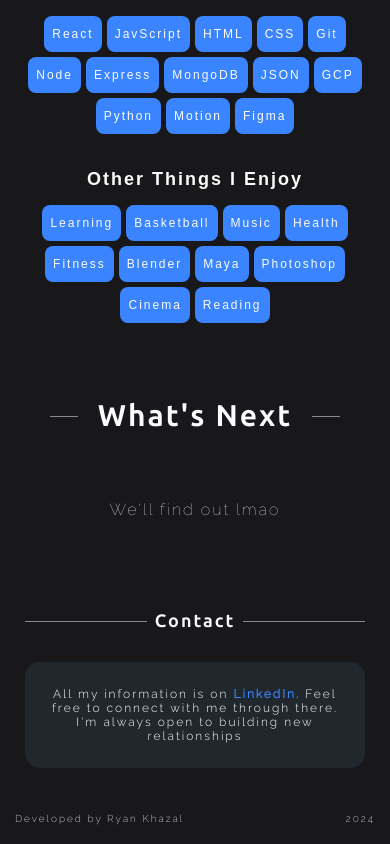
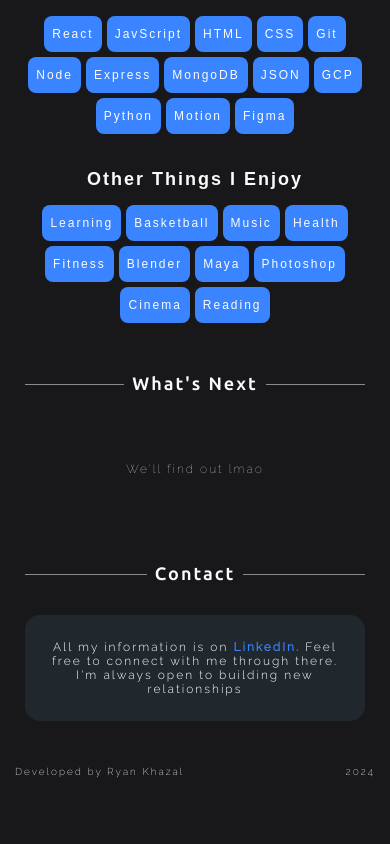
Before and after one commit to Bouderton/about-me, a React (Vite) app in the folder About-Me/: page / in a window 390 px wide. Shown: the part 1737-2581 px from the top of the page. After the commit the page ends 2534 px from the top, so only its background shows below. Built offline with nearby package versions, Linux system fonts and the light colour scheme.

Commit message:
adaptive next section

```diff
--- a/About-Me/src/components/Next/Next.css
+++ b/About-Me/src/components/Next/Next.css
@@ -15,7 +15,7 @@
 }
 
 .next__title {
-  font-size: 30px;
+  font-size: 40px;
   margin: 0 auto;
   flex-shrink: 0;
   font-family: "UbuntuSans-Bold", Arial;
@@ -29,3 +29,54 @@
 .next__info-text {
   font-family: "Raleway-Thin", Arial;
 }
+
+@media screen and (max-width: 975px) {
+  .next__title {
+    font-size: 30px;
+  }
+
+  .next__title-container {
+    gap: 10px;
+  }
+}
+
+@media screen and (max-width: 775px) {
+  .next {
+    padding: 25px;
+  }
+
+  .next__info {
+    padding: 25px;
+  }
+
+  .next__info-text {
+    font-size: 16px;
+  }
+}
+
+@media screen and (max-width: 500px) {
+  .next {
+    gap: 50px;
+  }
+
+  .next__title {
+    font-size: 25px;
+  }
+
+  .next__title-container {
+    gap: 8px;
+  }
+
+  .next__info-text {
+    font-size: 12px;
+  }
+}
+
+@media screen and (max-width: 450px) {
+  .next {
+    gap: 30px;
+  }
+  .next__title {
+    font-size: 18px;
+  }
+}
```
